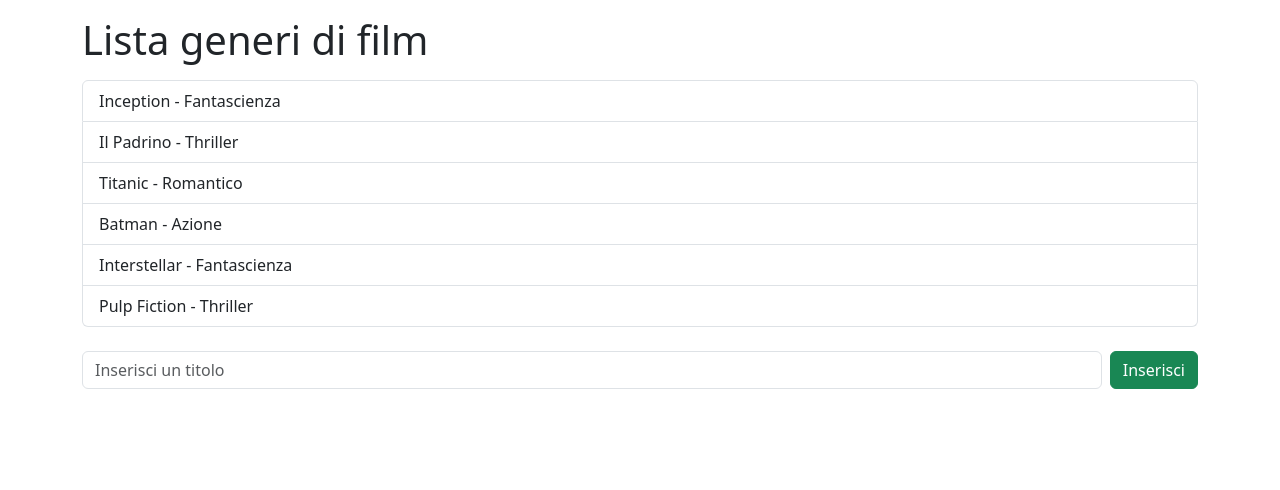
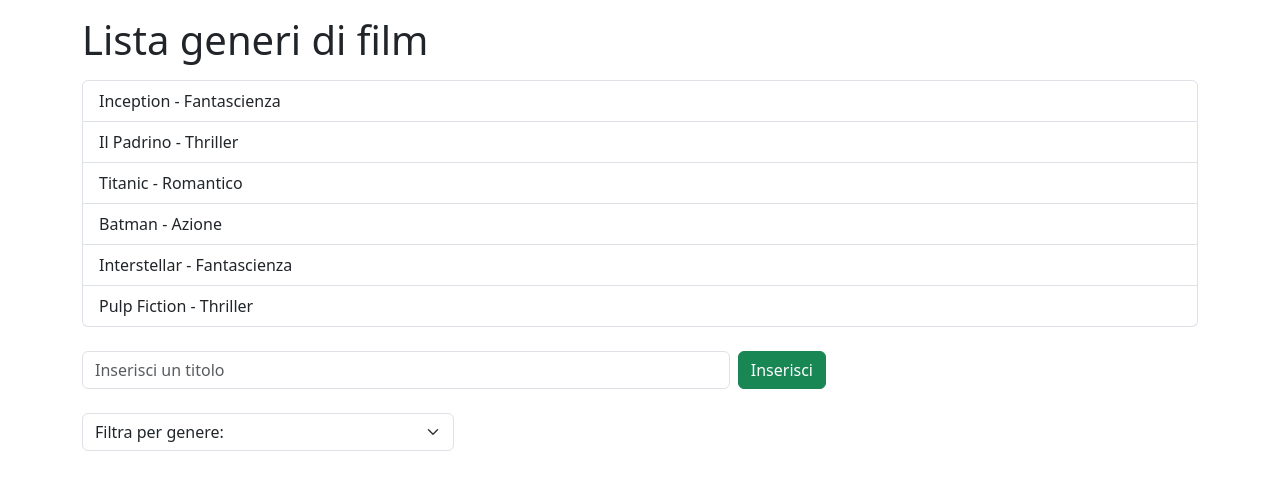
Before and after one commit to GennaroBuonomo/react-movie-filter, a React (Vite) app: page / in a window 1280 px wide. Shown: the top 490 px of the page. Built offline with nearby package versions, Linux system fonts and the light colour scheme.

Commit message:
creazione della select

```diff
--- a/src/App.jsx
+++ b/src/App.jsx
@@ -1,3 +1,5 @@
+import { useState } from "react";
+
 const initialGenders =[
    { title: 'Inception', genre: 'Fantascienza' },
    { title: 'Il Padrino', genre: 'Thriller' },
@@ -7,6 +9,13 @@
    { title: 'Pulp Fiction', genre: 'Thriller' },
  ]
 function App() {
+   const [newFilm, setNewFilm] = useState('');
+
+   const handleSubmit = (e) => {
+    e.preventDefault();
+    alert("Scelta aggiornata!");
+   };
+
   return (
     <>
       <div className="container">
@@ -24,18 +33,31 @@
                 })}
               </ul>
             </div>
-            <div className="col-12">
-              <form className="mt-4">
+            <div className="col-8">
+              <form onSubmit={handleSubmit} className="mt-4">
                 <div className="d-flex">
                   <input
                   type="text"
                   className="form-control me-2"
                   placeholder="Inserisci un titolo"
+                  value={newFilm}
+                  onChange={(e) => setNewFilm(e.target.value)}
                    />
                    <button className="btn btn-success">Inserisci</button>
                 </div>
               </form>
             </div>
+            <div className="col-4 mt-4">
+              <select class="form-select" aria-label="Default select example">
+               <option selected>Filtra per genere:</option>
+                <option>Fantascienza</option>
+                <option>Thriller</option>
+                <option>Romantico</option>
+                <option>Azione</option>
+                <option>Fantascienza</option>
+                <option>Thriller</option>
+              </select>
+           </div>
           </div>
         </div>
       </div>
```
